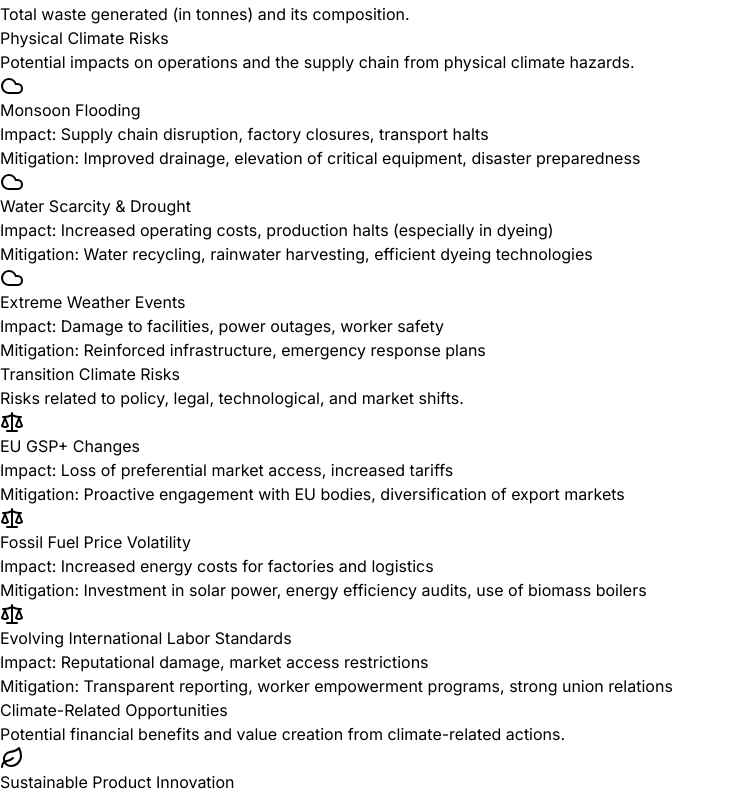
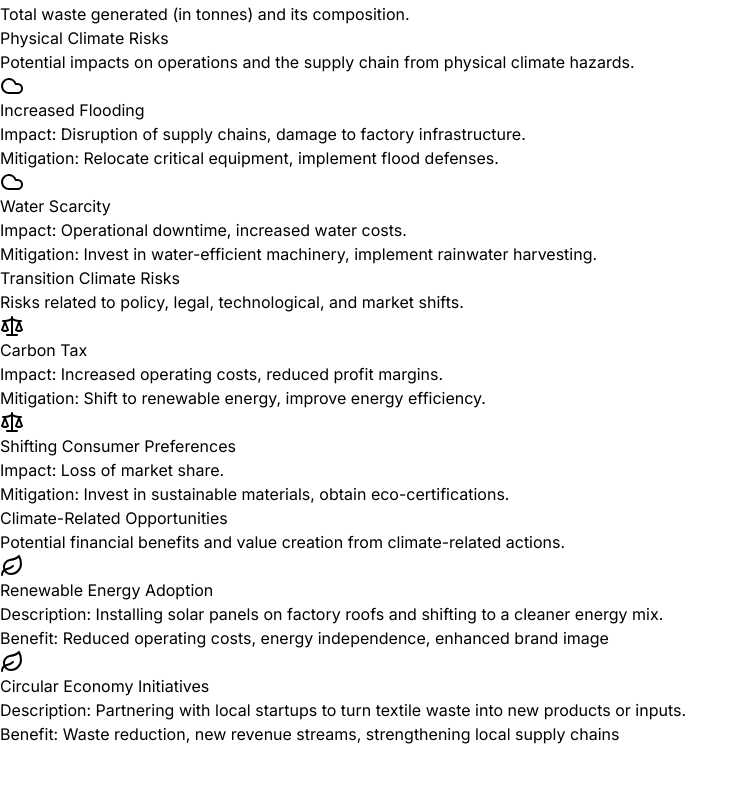
Before and after one commit to prabathmudalige/sri-lanka-apparel-dashboard-, a React (Vite) app: page / in a window 1280 px wide. Shown: the part 646-1440 px from the top of the page, without its empty margins (0-748 px from the left). After the commit the page ends 1392 px from the top, so only its background shows below. Built offline with nearby package versions, Linux system fonts and the light colour scheme.

Commit message:
fix: corrected case-sensitive import path for Switch

```diff
--- a/src/App.jsx
+++ b/src/App.jsx
@@ -1,7 +1,8 @@
 // The main component that holds the application state and renders the dashboard.
 import React, { useState } from 'react';
-import { Switch } from './components/ui/Switch';
-import { Label } from './components/ui/Label';
+// Corrected import path to match the local folder name "Ui" with a capital 'U'
+import { Switch } from './components/Ui/Switch';
+import { Label } from './components/Ui/Label';
 import Dashboard from './components/Dashboard';
 
 // Mock data for the detailed dashboard with Sri Lankan context
@@ -18,39 +19,31 @@ const mockData = {
   ],
   waterUsage: [
     { name: 'River Water', value: 60, color: '#3b82f6' },
-    { name: 'Groundwater', value: 30, color: '#2563eb' },
-    { name: 'Recycled', value: 10, color: '#1d4ed8' },
+    { name: 'Groundwater', value: 30, color: '#60a5fa' },
+    { name: 'Municipal Water', value: 10, color: '#93c5fd' },
   ],
   waterTrend: [
-    { name: '2022', 'Withdrawal': 12000, 'Discharge': 9500 },
-    { name: '2023', 'Withdrawal': 11500, 'Discharge': 9100 },
-    { name: '2024', 'Withdrawal': 10800, 'Discharge': 8700 },
-  ],
-  wasteData: [
-    { name: 'Textile Waste', value: 65, color: '#4b5563' },
-    { name: 'Packaging', value: 20, color: '#6b7280' },
-    { name: 'Other', value: 15, color: '#9ca3af' },
+    { name: '2022', 'Withdrawal': 100, 'Discharge': 95 },
+    { name: '2023', 'Withdrawal': 95, 'Discharge': 90 },
+    { name: '2024', 'Withdrawal': 92, 'Discharge': 88 },
   ],
   wasteTrend: [
-    { name: '2022', 'Recycled': 780, 'Landfill': 280, 'Total': 1060 },
-    { name: '2023', 'Recycled': 850, 'Landfill': 250, 'Total': 1100 },
-    { name: '2024', 'Recycled': 900, 'Landfill': 200, 'Total': 1100 },
+    { name: '2022', 'Recycled': 75, 'Landfilled': 25 },
+    { name: '2023', 'Recycled': 80, 'Landfilled': 20 },
+    { name: '2024', 'Recycled': 82, 'Landfilled': 18 },
   ],
   physicalRisks: [
-    { name: 'Monsoon Flooding', impact: 'Supply chain disruption, factory closures, transport halts', mitigation: 'Improved drainage, elevation of critical equipment, disaster preparedness' },
-    { name: 'Water Scarcity & Drought', impact: 'Increased operating costs, production halts (especially in dyeing)', mitigation: 'Water recycling, rainwater harvesting, efficient dyeing technologies' },
-    { name: 'Extreme Weather Events', impact: 'Damage to facilities, power outages, worker safety', mitigation: 'Reinforced infrastructure, emergency response plans' },
+    { name: 'Increased Flooding', impact: 'Disruption of supply chains, damage to factory infrastructure.', mitigation: 'Relocate critical equipment, implement flood defenses.' },
+    { name: 'Water Scarcity', impact: 'Operational downtime, increased water costs.', mitigation: 'Invest in water-efficient machinery, implement rainwater harvesting.' },
   ],
   transitionRisks: [
-    { name: 'EU GSP+ Changes', impact: 'Loss of preferential market access, increased tariffs', mitigation: 'Proactive engagement with EU bodies, diversification of export markets' },
-    { name: 'Fossil Fuel Price Volatility', impact: 'Increased energy costs for factories and logistics', mitigation: 'Investment in solar power, energy efficiency audits, use of biomass boilers' },
-    { name: 'Evolving International Labor Standards', impact: 'Reputational damage, market access restrictions', mitigation: 'Transparent reporting, worker empowerment programs, strong union relations' },
+    { name: 'Carbon Tax', impact: 'Increased operating costs, reduced profit margins.', mitigation: 'Shift to renewable energy, improve energy efficiency.' },
+    { name: 'Shifting Consumer Preferences', impact: 'Loss of market share.', mitigation: 'Invest in sustainable materials, obtain eco-certifications.' },
   ],
   climateOpportunities: [
-    { name: 'Sustainable Product Innovation', description: 'Developing new product lines using recycled, organic, or waste materials.', benefit: 'Increased brand reputation, access to new markets, premium pricing' },
     { name: 'Renewable Energy Adoption', description: 'Installing solar panels on factory roofs and shifting to a cleaner energy mix.', benefit: 'Reduced operating costs, energy independence, enhanced brand image' },
     { name: 'Circular Economy Initiatives', description: 'Partnering with local startups to turn textile waste into new products or inputs.', benefit: 'Waste reduction, new revenue streams, strengthening local supply chains' },
-  ]
+  ],
 };
 
 const App = () => {
@@ -70,6 +63,7 @@ const App = () => {
           <Switch id="dark-mode" checked={isDarkMode} onCheckedChange={setIsDarkMode} />
         </div>
       </header>
+
       <Dashboard data={mockData} isDarkMode={isDarkMode} />
     </div>
   );
```
